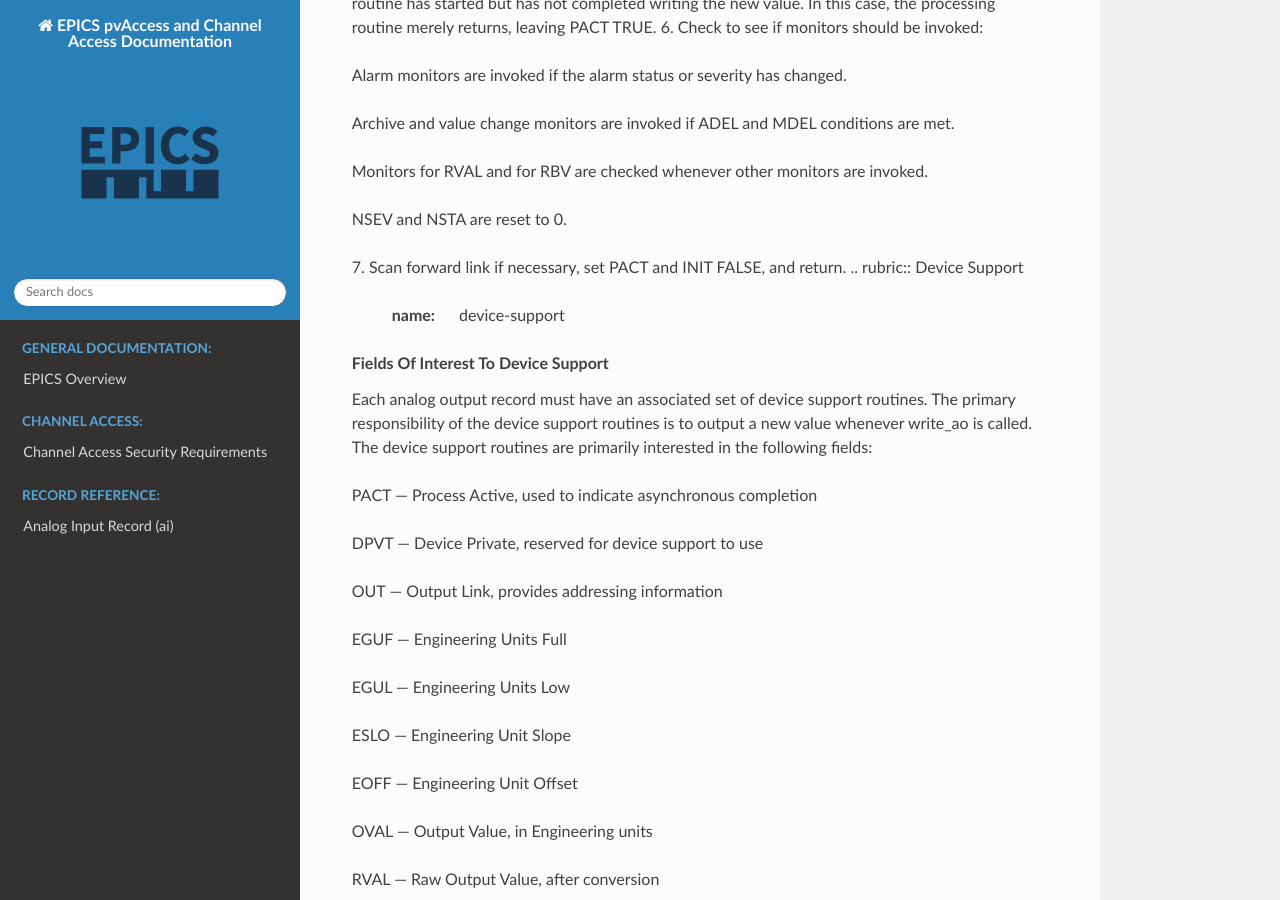
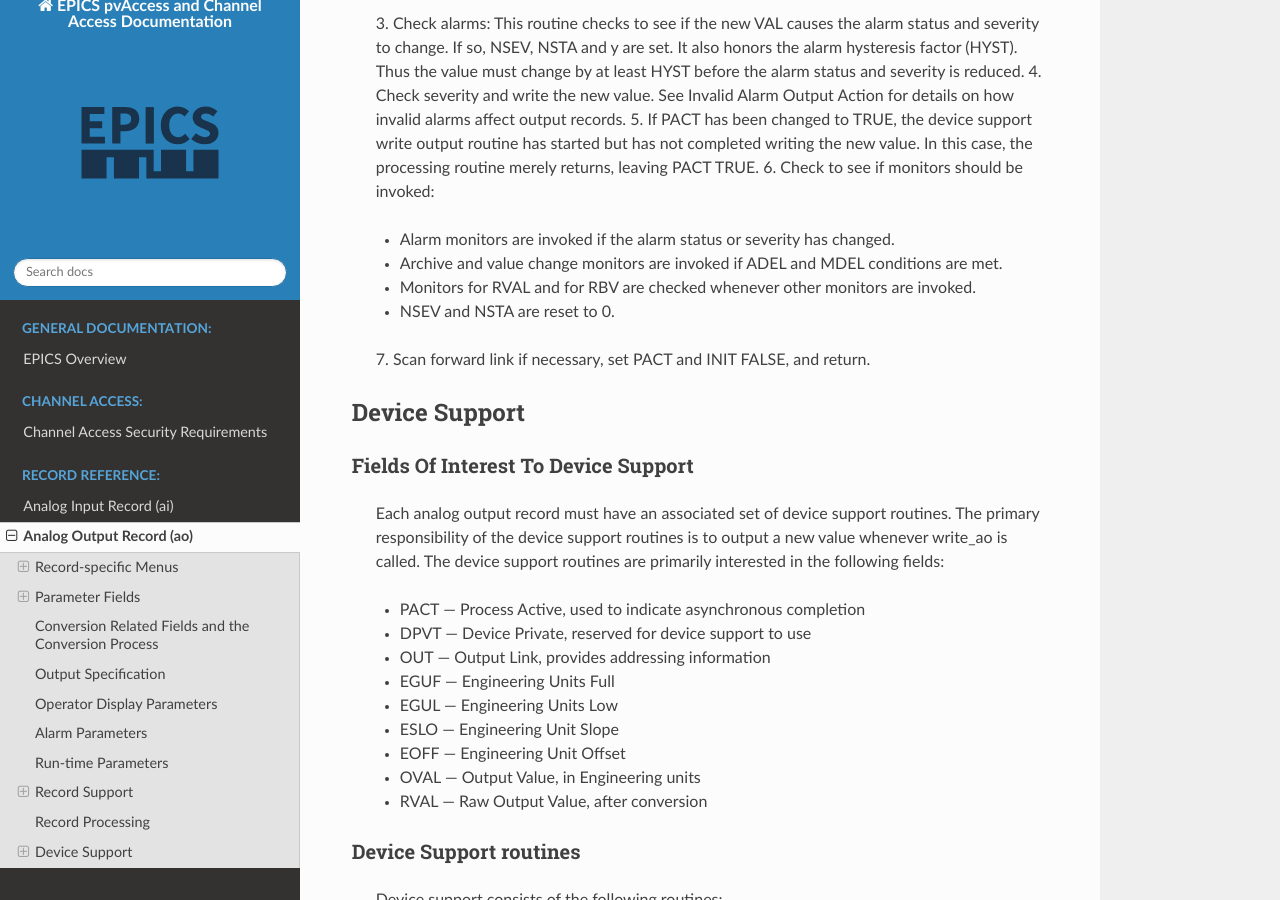
Before and after one commit to ttkorhonen/myDocument, a Sphinx documentation site: the page built from docs/manual/aorecord.rst, in a window 1280 px wide and 900 px high, scrolled down 9088 px. Built offline with Sphinx 7.4.7 and the Read the Docs theme 2.0.0, drawn with Linux system fonts in a browser that asks for light colours; pages that are not in the unit, such as notebooks, are missing from menus; some of the changed lines change nothing that is shown; some of the changed text lies outside the part shown.

Commit message:
reformat, rst style

```diff
--- a/docs/manual/aorecord.rst
+++ b/docs/manual/aorecord.rst
@@ -1,7 +1,5 @@
-.. container:: pod
-
-   .. rubric:: Analog Output Record (ao)
-      :name: analog-output-record-ao
+Analog Output Record (ao)
+=========================
 
    This record type is normally used to send an analog value to an
    output device, converting it from engineering units into an integer
@@ -10,11 +8,11 @@
    break-point conversion from engineering units, and graphics and
    control limits.
 
-   .. rubric:: Record-specific Menus
-      :name: record-specific-menus
+Record-specific Menus
+---------------------
 
-   .. rubric:: Menu aoOIF
-      :name: menu-aooif
+Menu aoOIF
+++++++++++
 
    The OIF field which uses this menu controls whether the record acts
    as an integrator (``Incremental``) or not (``Full``).
@@ -26,13 +24,13 @@
       1     aoOIF_Incremental Incremental
       ===== ================= =============
 
-   .. rubric:: Parameter Fields
-      :name: parameter-fields
+Parameter Fields
+----------------
 
    The record-specific fields are described below.
 
-   .. rubric:: Output Value Determination
-      :name: output-value-determination
+Output Value Determination
+++++++++++++++++++++++++++
 
    These fields control how the record determines the value to be output
    when it gets processed:
@@ -93,8 +91,8 @@
 
    The following steps are performed in order during record processing.
 
-   .. rubric:: Fetch Value, Integrate
-      :name: fetch-value-integrate
+Fetch Value, Integrate
+++++++++++++++++++++++
 
    The OMSL menu field is used to determine whether the DOL link and OIF
    menu fields should be used during processing or not:
@@ -107,15 +105,15 @@
       successfully, the record's previous output value PVAL is added to
       it.
 
-   .. rubric:: Drive Limits
-      :name: drive-limits
+Drive Limits
+++++++++++++
 
    The output value is now clipped to the range DRVL to DRVH inclusive,
    provided that DRVH > DRVL. The result is copied into both the VAL and
    PVAL fields.
 
-   .. rubric:: Limit Rate of Change
-      :name: limit-rate-of-change
+Limit Rate of Change
+++++++++++++++++++++
 
    If the OROC field is not zero, the VAL field is now adjusted so it is
    no more than OROC different to the previous output value given in
@@ -124,8 +122,8 @@
    copied into the OVAL field, which is used as the input to the
    following Units Conversion processing stage.
 
-   .. rubric:: Units Conversion
-      :name: units-conversion
+Units Conversion
+++++++++++++++++
 
    ...
 
@@ -187,8 +185,8 @@
       |       | ffset |       |     |       |      |       |       |
       +-------+-------+-------+-----+-------+------+-------+-------+
 
-   .. rubric:: Conversion Related Fields and the Conversion Process
-      :name: conversion-related-fields-and-the-conversion-process
+Conversion Related Fields and the Conversion Process
+----------------------------------------------------
 
    Except for analog outputs that use Soft Channel device support, the
    LINR field determines if a conversion is performed and which
@@ -238,8 +236,8 @@
    Records" <#Device-Support-For-Soft-Records>`__ below for more
    information.
 
-   .. rubric:: Output Specification
-      :name: output-specification
+Output Specification
+--------------------
 
    The analog output record sends its desired output to the address in
    the OUT field. For analog outputs that write their values to devices,
@@ -261,8 +259,8 @@
       OUT   Output Specification OUTLINK Yes         Yes  Yes   No
       ===== ==================== ======= === ======= ==== ===== =====
 
-   .. rubric:: Operator Display Parameters
-      :name: operator-display-parameters
+Operator Display Parameters
+---------------------------
 
    These parameters are used to present meaningful data to the operator.
    They display the value and other parameters of the analog output
@@ -297,8 +295,8 @@
       DESC  Descriptor           STRING [41] Yes         Yes  Yes   No
       ===== ==================== =========== === ======= ==== ===== =====
 
-   .. rubric:: Alarm Parameters
-      :name: alarm-parameters
+Alarm Parameters
+----------------
 
    The possible alarm conditions for analog outputs are the SCAN, READ,
    INVALID and limit alarms. The SCAN, READ, and INVALID alarms are
@@ -395,7 +393,7 @@
       |       | value |       |     |       |      |       |       |
       +-------+-------+-------+-----+-------+------+-------+-------+
 
-   .. rubric:: Monitor Parameters
+Monitor Parameters
       :name: monitor-parameters
 
    These parameters are used to specify deadbands for monitors on the
@@ -414,8 +412,8 @@
       MDEL  Monitor Deadband DOUBLE Yes         Yes  Yes   No
       ===== ================ ====== === ======= ==== ===== =====
 
-   .. rubric:: Run-time Parameters
-      :name: run-time-parameters
+Run-time Parameters
+-------------------
 
    These parameters are used by the run-time code for processing the
    analog output. They are not configurable. They represent the current
@@ -461,7 +459,7 @@
       OMOD  Was OVAL modified?  UCHAR    No          Yes  No    No
       ===== =================== ======== === ======= ==== ===== =====
 
-   .. rubric:: Simulation Mode Parameters
+Simulation Mode Parameters
       :name: simulation-mode-parameters
 
    The following fields are used to operate the record in simulation
@@ -525,11 +523,11 @@
       |       |       | __)   |     |       |      |       |       |
       +-------+-------+-------+-----+-------+------+-------+-------+
 
-   .. rubric:: Record Support
-      :name: record-support
+Record Support
+--------------
 
-   .. rubric:: Record Support Routines
-      :name: record-support-routines
+Record Support Routines
++++++++++++++++++++++++
 
    The following are the record support routines that would be of
    interest to an application developer. Other routines are the
@@ -599,8 +597,8 @@
           lower_warning_limit = LOW
           lower_alarm_limit = LOLO
 
-   .. rubric:: Record Processing
-      :name: record-processing
+Record Processing
+-----------------
 
    Routine process implements the following algorithm:
 
@@ -657,11 +655,11 @@
 
    7. Scan forward link if necessary, set PACT and INIT FALSE, and
    return.
-   .. rubric:: Device Support
-      :name: device-support
+Device Support
+--------------
 
-   .. rubric:: Fields Of Interest To Device Support
-      :name: fields-of-interest-to-device-support
+Fields Of Interest To Device Support
+++++++++++++++++++++++++++++++++++++
 
    Each analog output record must have an associated set of device
    support routines. The primary responsibility of the device support
@@ -679,8 +677,8 @@
    -  OVAL — Output Value, in Engineering units
    -  RVAL — Raw Output Value, after conversion
 
-   .. rubric:: Device Support routines
-      :name: device-support-routines
+Device Support routines
++++++++++++++++++++++++
 
    Device support consists of the following routines:
 
@@ -806,15 +804,15 @@
       Note that the record support sets EOFF to EGUL before calling this
       routine, which is a very common case (*RVAL_min* is zero).
 
-   .. rubric:: Device Support For Soft Records
-      :name: device-support-for-soft-records
+Device Support For Soft Records
++++++++++++++++++++++++++++++++
 
    Two soft device support modules Soft Channel and Raw Soft Channel are
    provided for output records not related to actual hardware devices.
    The OUT link type must be either a CONSTANT, DB_LINK, or CA_LINK.
 
-   .. rubric:: Soft Channel
-      :name: soft-channel
+Soft Channel
+++++++++++++
 
    This module writes the current value of OVAL.
 
@@ -825,8 +823,8 @@
    write_ao calls recGblPutLinkValue to write the current value of VAL.
    See Soft Output for details.
 
-   .. rubric:: Raw Soft Channel
-      :name: raw-soft-channel
+Raw Soft Channel
+++++++++++++++++
 
    This module is like the previous except that it writes the current
    value of RVAL.
```
